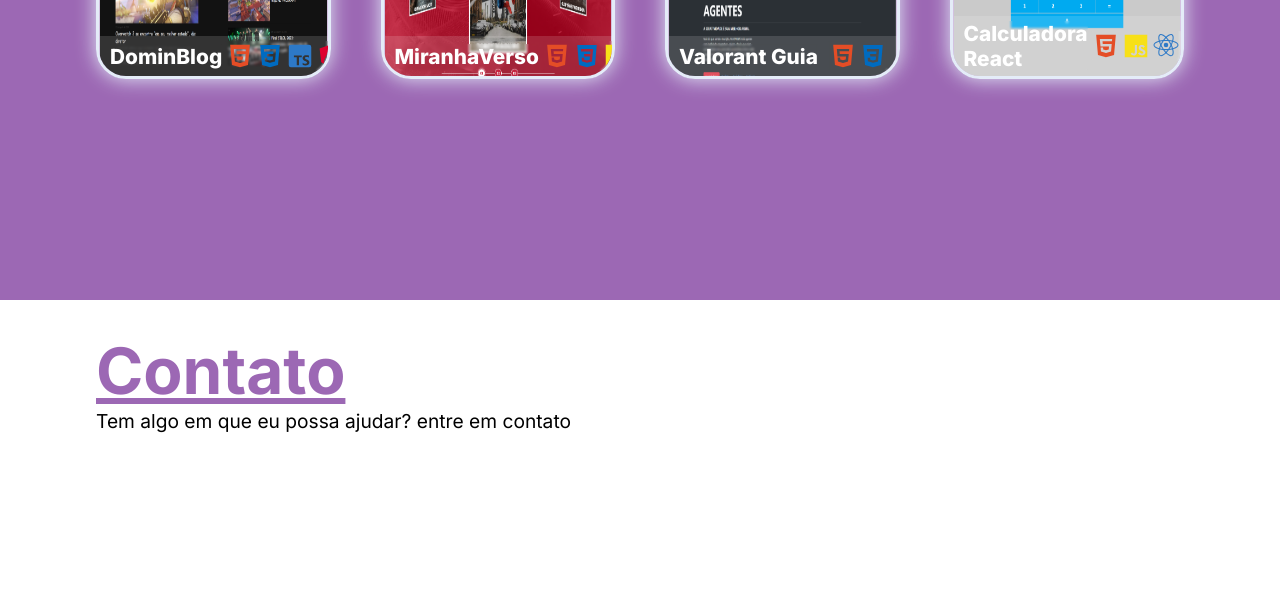
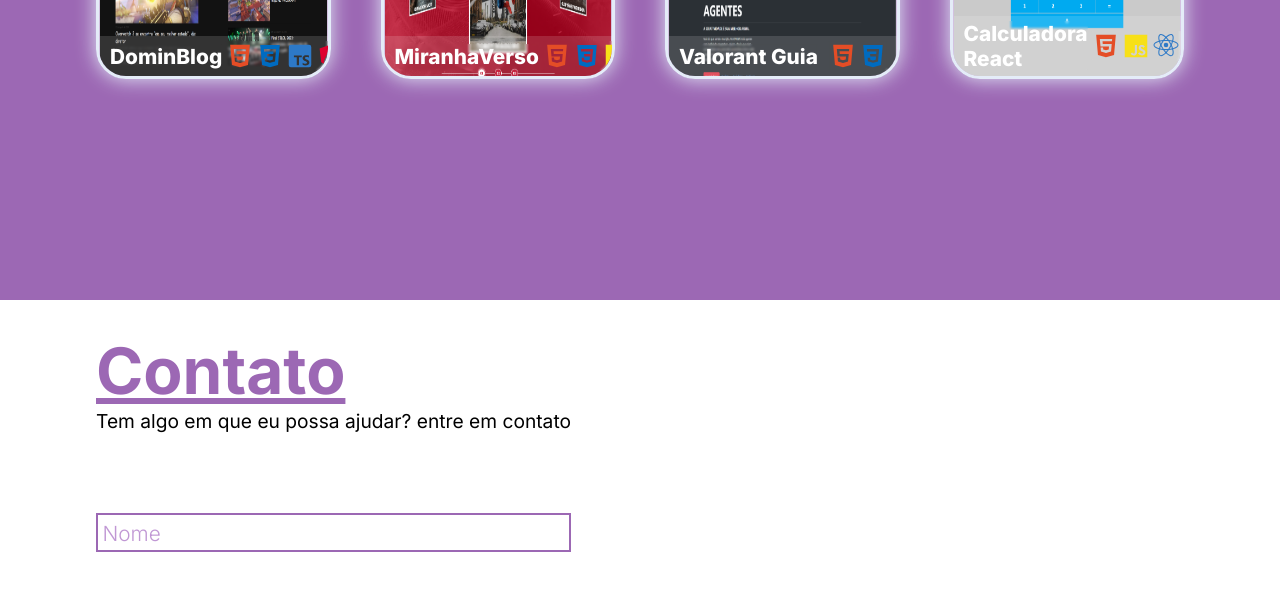
Before and after one commit to DominMFD/domin-portfolio, a Next.js app: page / in a window 1280 px wide. Shown: the part 2100-2690 px from the top of the page. Built offline with nearby package versions, Linux system fonts and the light colour scheme.

Commit message:
chore: input component create

```diff
--- a/src/components/ContactSession/index.tsx
+++ b/src/components/ContactSession/index.tsx
@@ -1,3 +1,4 @@
+import FormsCard from '../FormsCard'
 import styles from './styles.module.scss'
 
 export default function Contact() {
@@ -10,7 +11,7 @@ export default function Contact() {
                     <p>Tem algo em que eu possa ajudar? entre em contato</p>
                 </div>
                 <div>
-
+                    <FormsCard />
                 </div>
             </div>
         </section>
--- a/src/components/ContactSession/styles.module.scss
+++ b/src/components/ContactSession/styles.module.scss
@@ -17,6 +17,8 @@
 
     .content {
         display: flex;
+        flex-direction: column;
+        gap: 5rem;
 
         .description {
             font-size: 1.2rem;
--- a/src/components/FormsCard/index.tsx
+++ b/src/components/FormsCard/index.tsx
@@ -1,8 +1,11 @@
+import Input from '../Input'
 import styles from './styles.module.scss'
 
 export default function Forms() {
 
     return (
-
+        <form>
+            <Input label='Nome' required />
+        </form>
     )
 }
--- /dev/null
+++ b/src/components/Input/index.tsx
@@ -0,0 +1,13 @@
+
+import { TInput } from './index.types';
+import styles from './style.module.scss';
+
+export default function Input({label, ...rest}: TInput ) {
+
+    return (
+        <div className={styles.container}>
+            <input className={styles.input} {...rest} />
+            <label className={styles.label}>{label}</label>
+        </div>
+    )
+}
--- /dev/null
+++ b/src/components/Input/index.types.ts
@@ -0,0 +1,3 @@
+export type TInput = React.DetailedHTMLProps<React.InputHTMLAttributes<HTMLInputElement>, HTMLInputElement> & {
+    label: string
+}
--- /dev/null
+++ b/src/components/Input/style.module.scss
@@ -0,0 +1,39 @@
+.container {
+    display: flex;
+    flex-direction: column;
+    position: relative;
+
+    .label {
+        position: absolute;
+        font-size: 1.3rem;
+        color: #ae78c7c5;
+        font-weight: 300;
+        top: 20%;
+        left: .4rem
+
+    }
+
+    .input {
+        padding: .4rem;
+        border: 2px solid #9c68b4;
+        font-size: 1.2rem;
+
+
+        &:focus, &:active {
+            border: 3px solid #9c68b4;
+            box-shadow: 8px 8px 5px 0px rgba(156, 104, 180, 0.438);
+            outline: none;
+        }
+
+    }
+}
+
+.input:focus ~ .label, .input:valid ~ .label {
+    background-color: #FFF;
+    transform: translateY(-1.1rem);
+    padding: 0 .1rem 0 .1rem;
+    font-size: 1rem;
+    font-weight: 600;
+    color: #9c68b4;
+    transition: transform .1s ease-in;
+}
```
